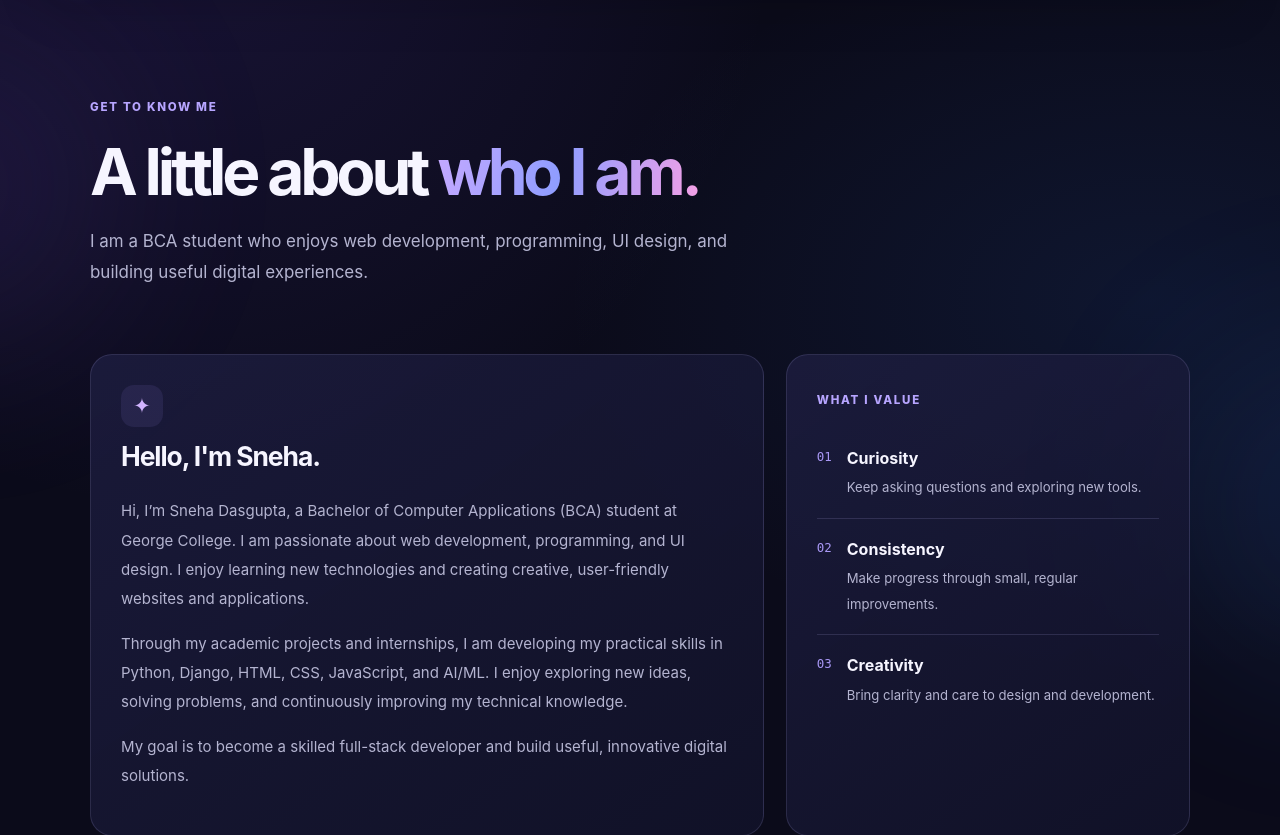
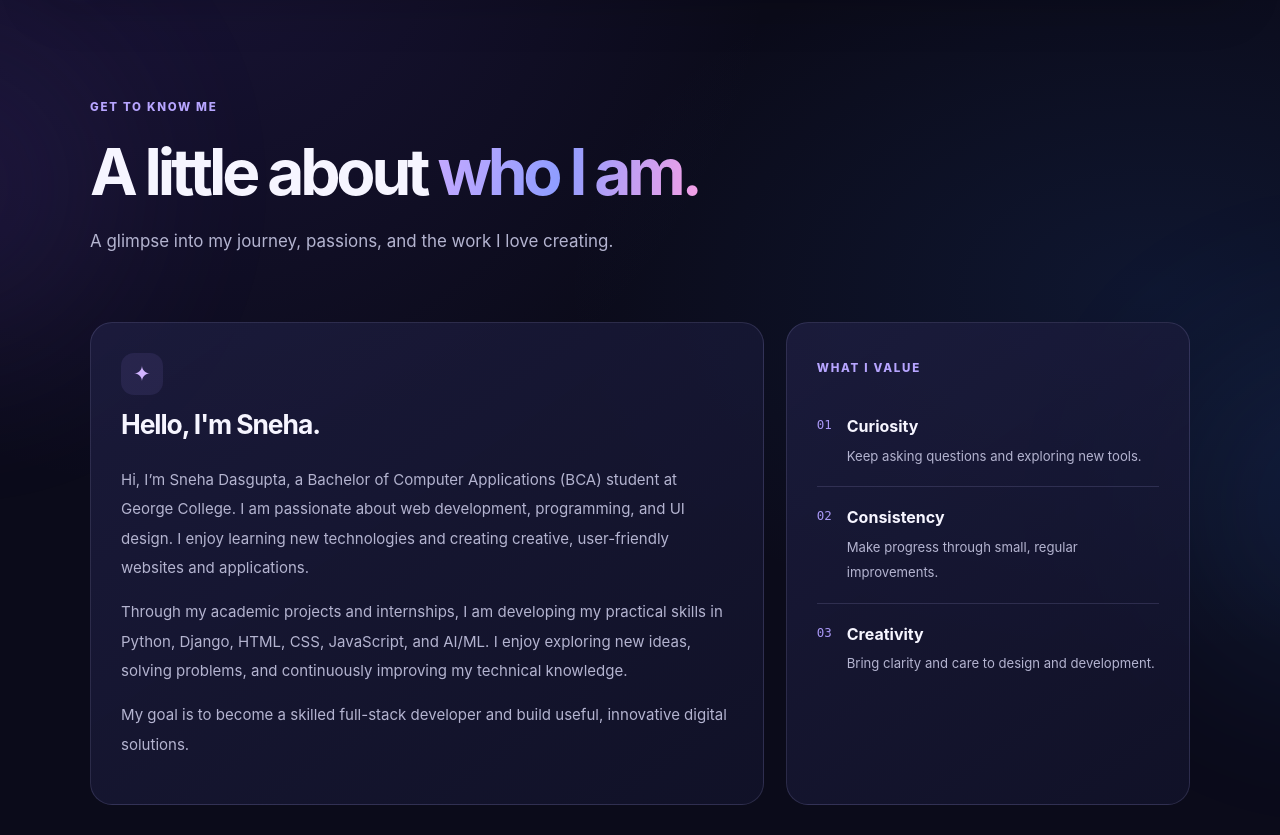
Before and after one commit to snehadasgupta1675-bit/Sneha-Django-Portfolio, a Django app: page /about/ in a window 1280 px wide. Shown: the part 94-929 px from the top of the page. Run offline with Django 5.2, Linux system fonts and the light colour scheme.

Commit message:
Update About Me introduction

```diff
--- a/templates/portfolio/about.html
+++ b/templates/portfolio/about.html
@@ -1,3 +1,3 @@
 {% extends "base.html" %}{% block title %}About Me | Sneha Dasgupta{% endblock %}
-{% block content %}<section class="page-hero page-wrap"><span class="eyebrow">GET TO KNOW ME</span><h1>A little about <span class="gradient-text">who I am.</span></h1><p class="page-lede">I am a BCA student who enjoys web development, programming, UI design, and building useful digital experiences.</p></section>
+{% block content %}<section class="page-hero page-wrap"><span class="eyebrow">GET TO KNOW ME</span><h1>A little about <span class="gradient-text">who I am.</span></h1><p class="page-lede">A glimpse into my journey, passions, and the work I love creating.</p></section>
 <section class="content-layout page-wrap"><article class="glass-panel content-main"><span class="panel-icon">✦</span><h2>Hello, I'm Sneha.</h2><p>Hi, I’m Sneha Dasgupta, a Bachelor of Computer Applications (BCA) student at George College. I am passionate about web development, programming, and UI design. I enjoy learning new technologies and creating creative, user-friendly websites and applications.</p><p>Through my academic projects and internships, I am developing my practical skills in Python, Django, HTML, CSS, JavaScript, and AI/ML. I enjoy exploring new ideas, solving problems, and continuously improving my technical knowledge.</p><p>My goal is to become a skilled full-stack developer and build useful, innovative digital solutions.</p></article><aside class="glass-panel side-panel"><span class="eyebrow">WHAT I VALUE</span><div class="value-item"><span>01</span><div><h3>Curiosity</h3><p>Keep asking questions and exploring new tools.</p></div></div><div class="value-item"><span>02</span><div><h3>Consistency</h3><p>Make progress through small, regular improvements.</p></div></div><div class="value-item"><span>03</span><div><h3>Creativity</h3><p>Bring clarity and care to design and development.</p></div></div></aside></section>{% endblock %}
```
